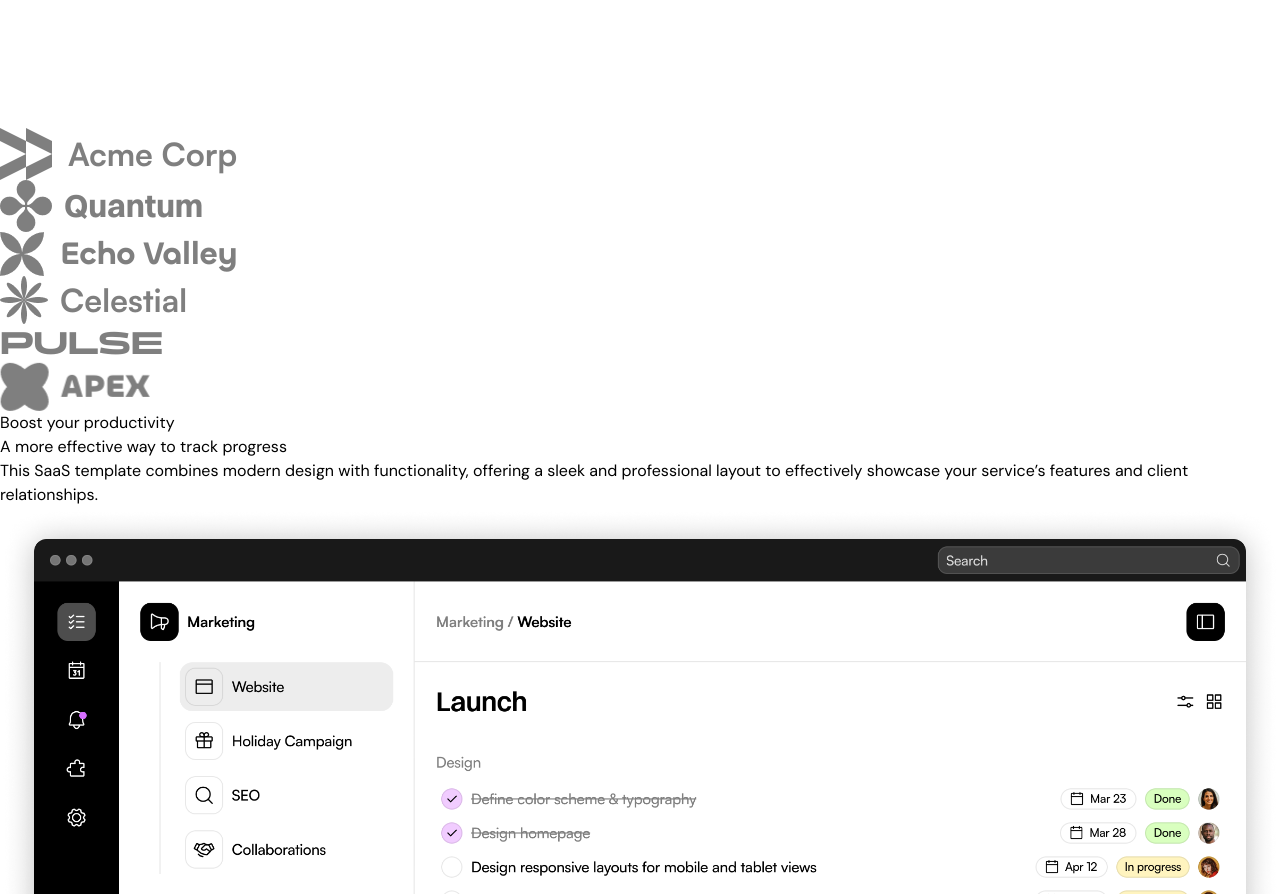
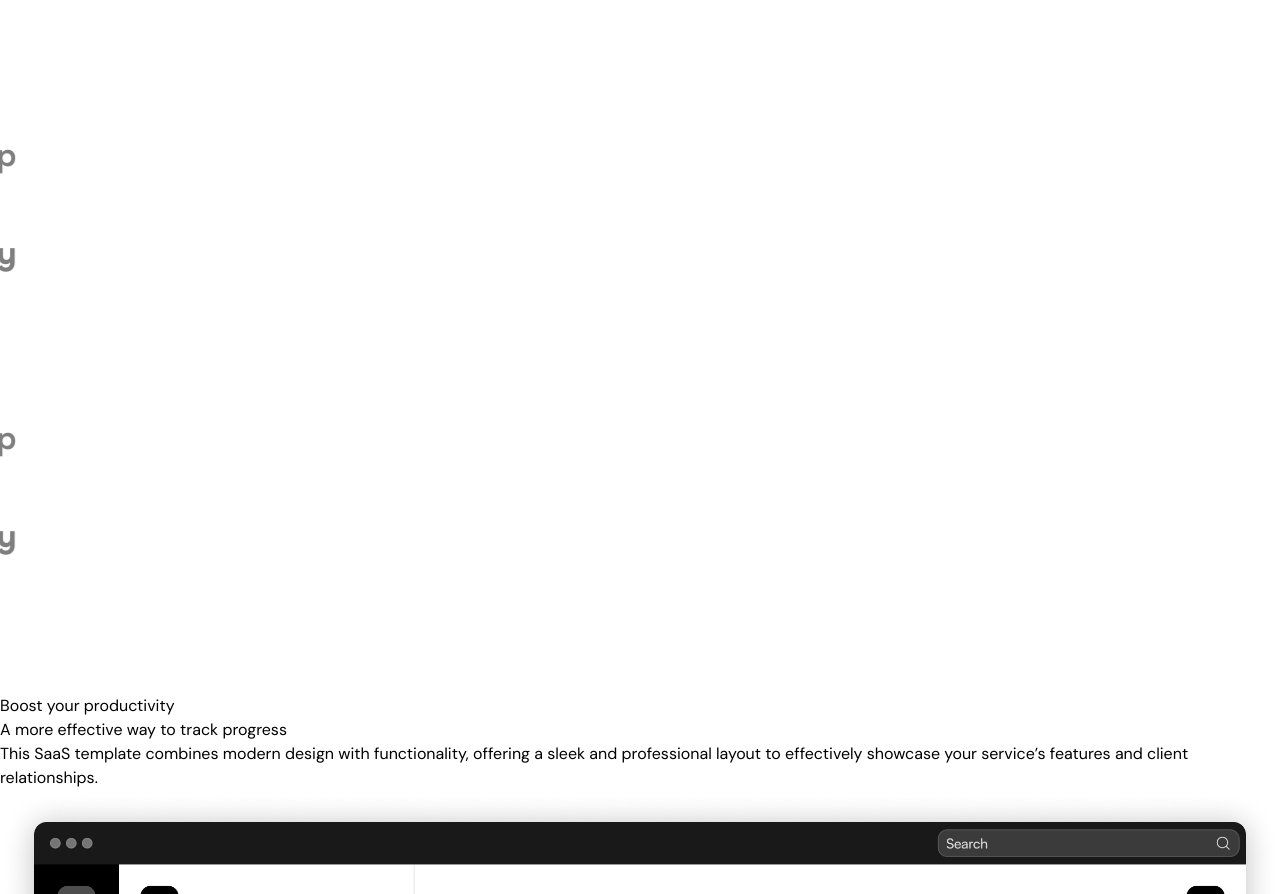
Before and after one commit to NicholasJardine/saas-template-2, a Next.js app: page / in a window 1280 px wide. Shown: the part 4660-5554 px from the top of the page. Built offline with nearby package versions, Linux system fonts and the light colour scheme.

Commit message:
added logo ticker animation

```diff
--- a/src/sections/LogoTicker.tsx
+++ b/src/sections/LogoTicker.tsx
@@ -1,3 +1,4 @@
+"use client";
 import acmeLogo from '@/assets/logo-acme.png'
 import quantumLogo from '@/assets/logo-quantum.png'
 import echoLego from '@/assets/logo-echo.png'
@@ -5,6 +6,7 @@ import celestialLogo from '@/assets/logo-celestial.png'
 import pulseLogo from '@/assets/logo-pulse.png'
 import apexLego from '@/assets/logo-apex.png'
 import Image from 'next/image'
+import {motion} from 'framer-motion'
 
 export const LogoTicker = () => {
   return (
@@ -12,14 +14,30 @@ export const LogoTicker = () => {
     <div className='py-8 md:py-12 bg-white'>
       <div className="container">
         <div className="flex overflow-hidden [mask-image:linear-gradient(to_right,transparent,black,transparent)]">
-        <div className='flex gap-14 flex-none'>
+        <motion.div className='flex gap-14 flex-none pr-14' animate={{
+          translateX:"-50%",
+        }}
+        transition={{
+          duration:20,
+          repeat:Infinity,
+          ease:'linear',
+          repeatType:'loop',
+        }}>
           <Image className='logo-ticker-image' src={acmeLogo} alt='acme logo'/>
           <Image className='logo-ticker-image' src={quantumLogo} alt='quantum logo'/>
           <Image className='logo-ticker-image' src={echoLego } alt='echo logo'/>
           <Image className='logo-ticker-image' src={celestialLogo} alt='celestial logo'/>
           <Image className='logo-ticker-image' src={pulseLogo} alt='pulse logo'/>
           <Image className='logo-ticker-image' src={apexLego } alt='apexL logo'/>
-          </div>
+
+
+          <Image className='logo-ticker-image' src={acmeLogo} alt='acme logo'/>
+          <Image className='logo-ticker-image' src={quantumLogo} alt='quantum logo'/>
+          <Image className='logo-ticker-image' src={echoLego } alt='echo logo'/>
+          <Image className='logo-ticker-image' src={celestialLogo} alt='celestial logo'/>
+          <Image className='logo-ticker-image' src={pulseLogo} alt='pulse logo'/>
+          <Image className='logo-ticker-image' src={apexLego } alt='apexL logo'/>
+          </motion.div>
         </div>
       </div>
 
```
